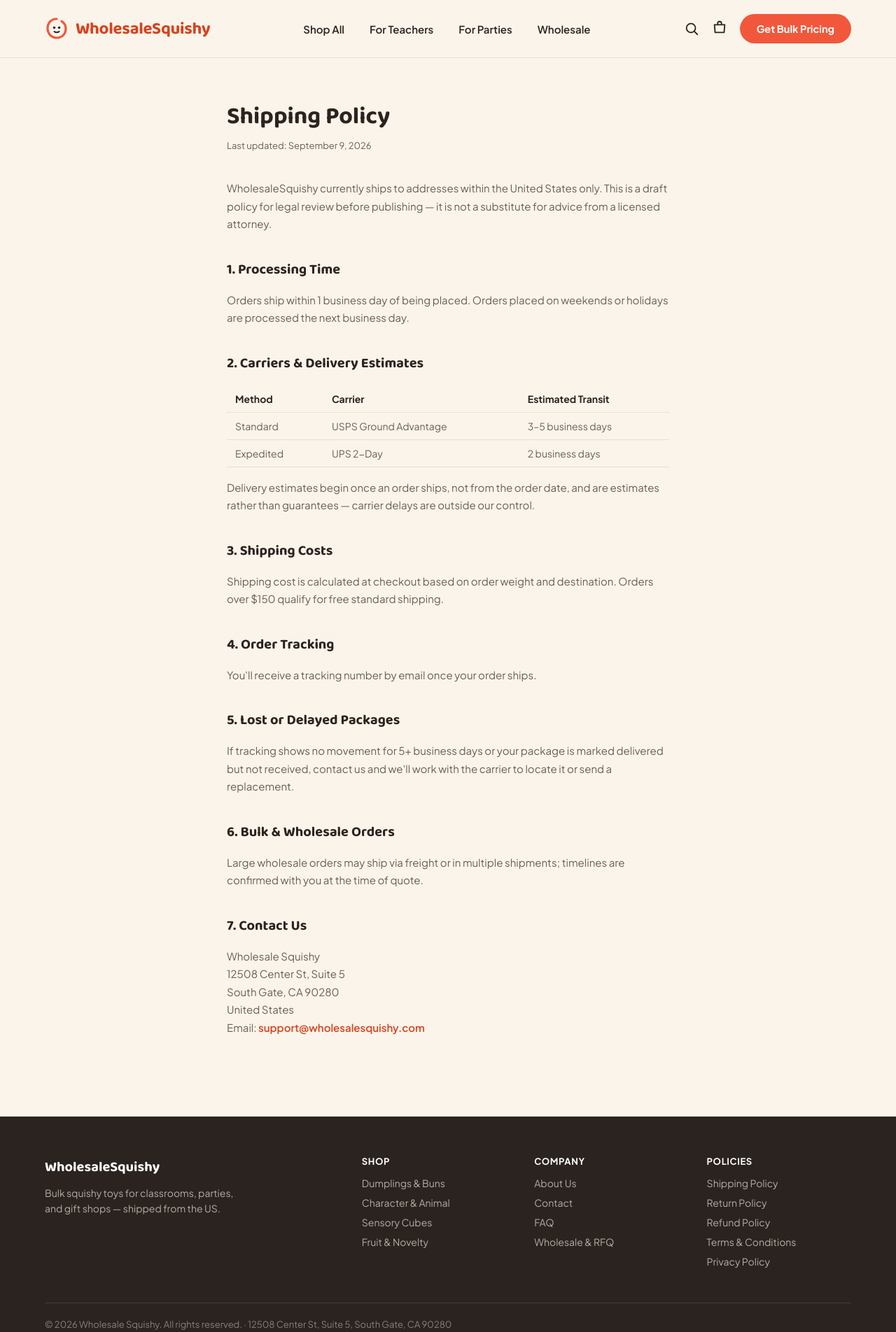
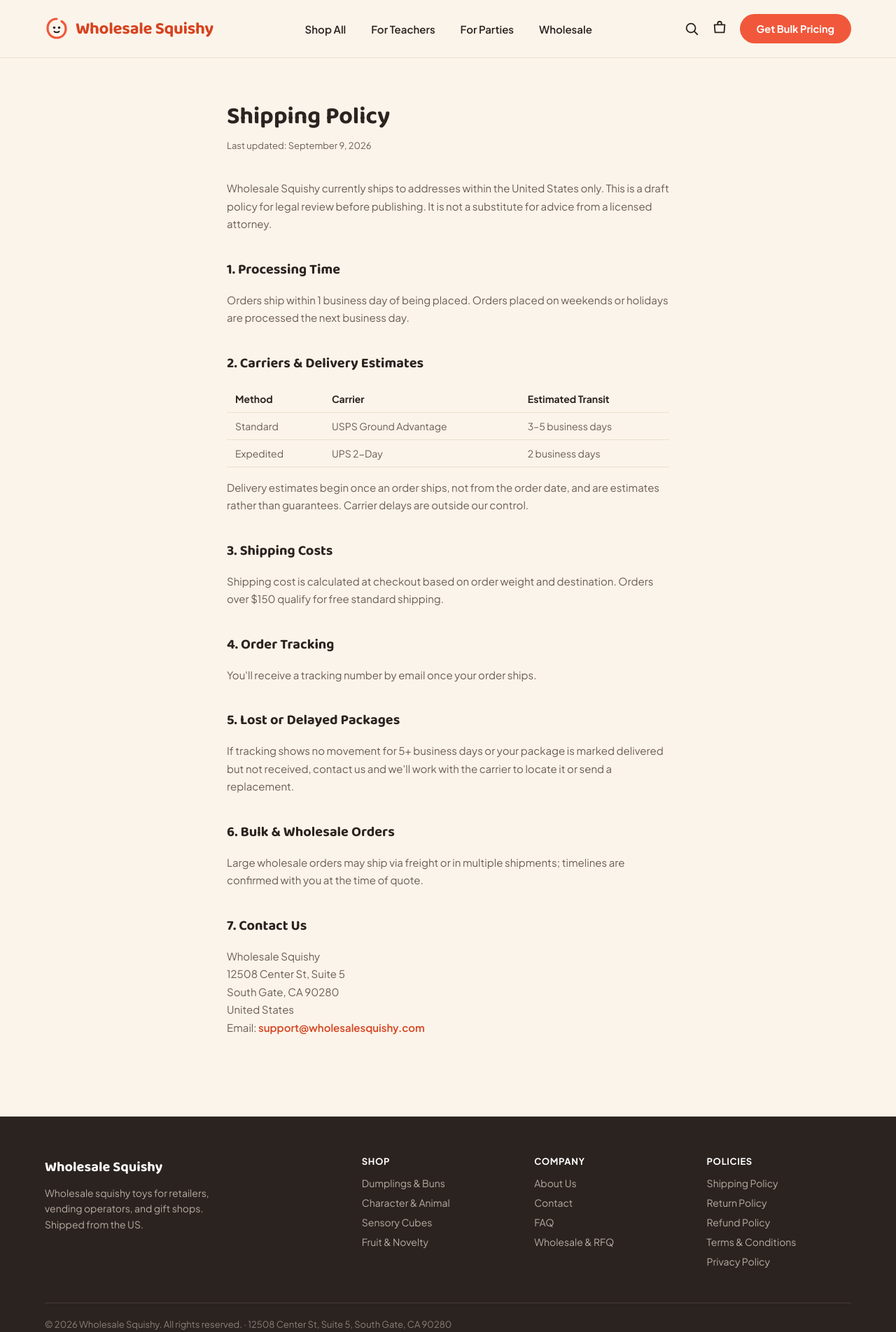
Before and after one commit to SaadProductive/wholesalesquishy, a website: page shipping.html in a window 1280 px wide. Shown: the whole page at 70% size. Drawn offline with Linux system fonts and the light colour scheme.

Commit message:
SEO fixes: brand spacing, em dash, internal links

```diff
--- a/shipping.html
+++ b/shipping.html
@@ -3,8 +3,8 @@
 <head>
 <meta charset="utf-8">
 <meta name="viewport" content="width=device-width, initial-scale=1">
-<title>Shipping Policy | WholesaleSquishy</title>
-<meta name="description" content="Shipping carriers, processing times, and delivery estimates for WholesaleSquishy orders within the US.">
+<title>Shipping Policy | Wholesale Squishy</title>
+<meta name="description" content="Shipping carriers, processing times, and delivery estimates for Wholesale Squishy orders within the US.">
 <link rel="canonical" href="https://wholesalesquishy.com/shipping.html">
 <link rel="icon" href="images/logo-mark.svg" type="image/svg+xml">
 <link rel="stylesheet" href="css/style.css">
@@ -24,12 +24,12 @@
 <body>
 
 <nav class="nav">
-  <a href="index.html" class="nav-brand"><img src="images/logo-mark.svg" alt="WholesaleSquishy logo"><span>WholesaleSquishy</span></a>
+  <a href="/" class="nav-brand"><img src="images/logo-mark.svg" alt="Wholesale Squishy logo"><span>Wholesale Squishy</span></a>
   <div class="nav-links">
-    <a href="index.html#bestsellers">Shop All</a>
-    <a href="index.html#segments">For Teachers</a>
-    <a href="index.html#segments">For Parties</a>
-    <a href="index.html#pricing">Wholesale</a>
+    <a href="/#bestsellers">Shop All</a>
+    <a href="/#segments">For Teachers</a>
+    <a href="/#segments">For Parties</a>
+    <a href="/#pricing">Wholesale</a>
   </div>
   <div class="nav-actions">
     <svg class="icon-search" width="22" height="22" viewBox="0 0 24 24" fill="none"><circle cx="11" cy="11" r="7" stroke="#2B2320" stroke-width="2"/><path d="M21 21L16.5 16.5" stroke="#2B2320" stroke-width="2" stroke-linecap="round"/></svg>
@@ -45,7 +45,7 @@
   <h1 class="display">Shipping Policy</h1>
   <div class="updated">Last updated: September 9, 2026</div>
 
-  <p>WholesaleSquishy currently ships to addresses within the United States only. This is a draft policy for legal review before publishing — it is not a substitute for advice from a licensed attorney.</p>
+  <p>Wholesale Squishy currently ships to addresses within the United States only. This is a draft policy for legal review before publishing. It is not a substitute for advice from a licensed attorney.</p>
 
   <h2>1. Processing Time</h2>
   <p>Orders ship within 1 business day of being placed. Orders placed on weekends or holidays are processed the next business day.</p>
@@ -56,7 +56,7 @@
     <tr><td>Standard</td><td>USPS Ground Advantage</td><td>3–5 business days</td></tr>
     <tr><td>Expedited</td><td>UPS 2-Day</td><td>2 business days</td></tr>
   </table>
-  <p>Delivery estimates begin once an order ships, not from the order date, and are estimates rather than guarantees — carrier delays are outside our control.</p>
+  <p>Delivery estimates begin once an order ships, not from the order date, and are estimates rather than guarantees. Carrier delays are outside our control.</p>
 
   <h2>3. Shipping Costs</h2>
   <p>Shipping cost is calculated at checkout based on order weight and destination. Orders over $150 qualify for free standard shipping.</p>
@@ -82,7 +82,7 @@
 
 <footer class="footer">
   <div class="footer-grid">
-    <div><div class="display" style="font-size:20px;font-weight:700;color:#fff;margin-bottom:10px;">WholesaleSquishy</div><div style="font-size:14px;color:#B7ACA1;line-height:1.6;max-width:280px;">Bulk squishy toys for classrooms, parties, and gift shops — shipped from the US.</div></div>
+    <div><div class="display" style="font-size:20px;font-weight:700;color:#fff;margin-bottom:10px;">Wholesale Squishy</div><div style="font-size:14px;color:#B7ACA1;line-height:1.6;max-width:280px;">Wholesale squishy toys for retailers, vending operators, and gift shops. Shipped from the US.</div></div>
     <div><h4>Shop</h4><a href="product.html">Dumplings &amp; Buns</a><a href="product.html">Character &amp; Animal</a><a href="product.html">Sensory Cubes</a><a href="product.html">Fruit &amp; Novelty</a></div>
     <div><h4>Company</h4><a href="about.html">About Us</a><a href="contact.html">Contact</a><a href="faq.html">FAQ</a><a href="cart.html">Wholesale &amp; RFQ</a></div>
     <div><h4>Policies</h4><a href="shipping.html">Shipping Policy</a><a href="returns.html">Return Policy</a><a href="refunds.html">Refund Policy</a><a href="terms.html">Terms &amp; Conditions</a><a href="privacy.html">Privacy Policy</a></div>
```
